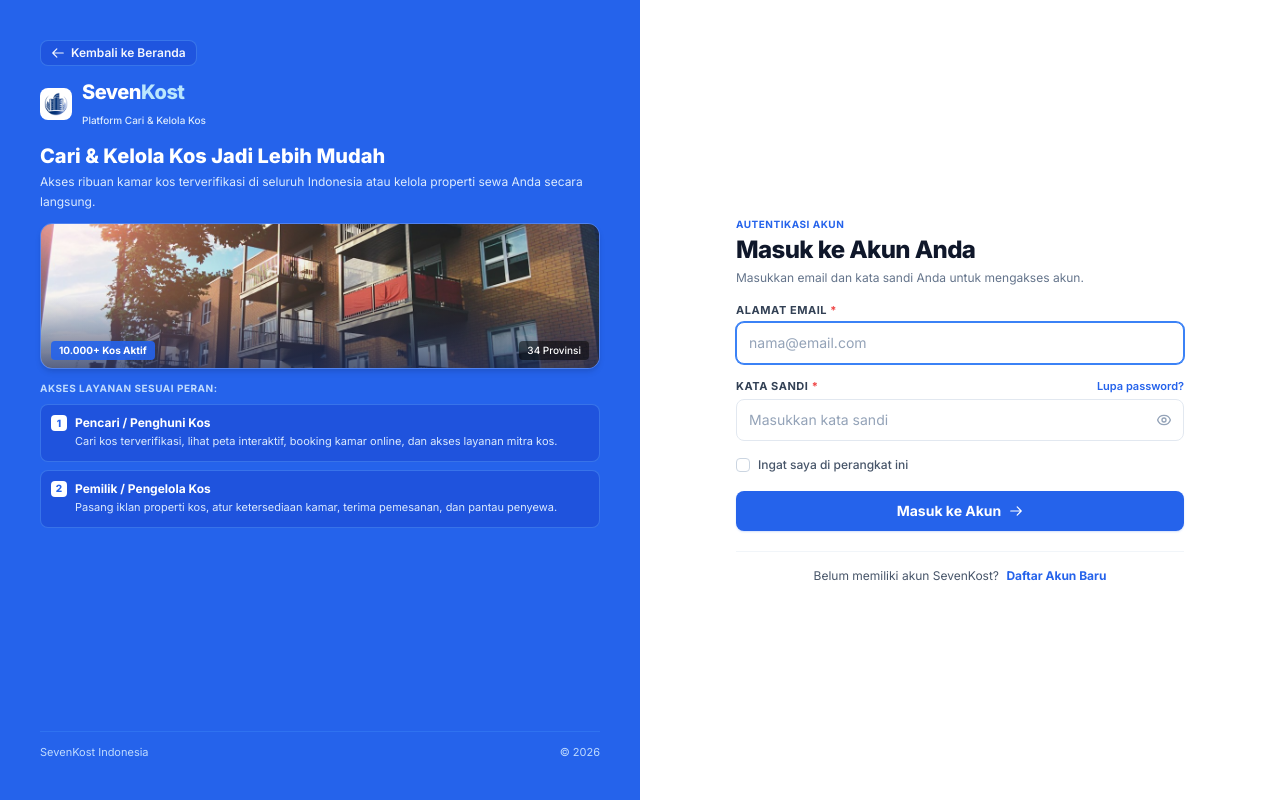
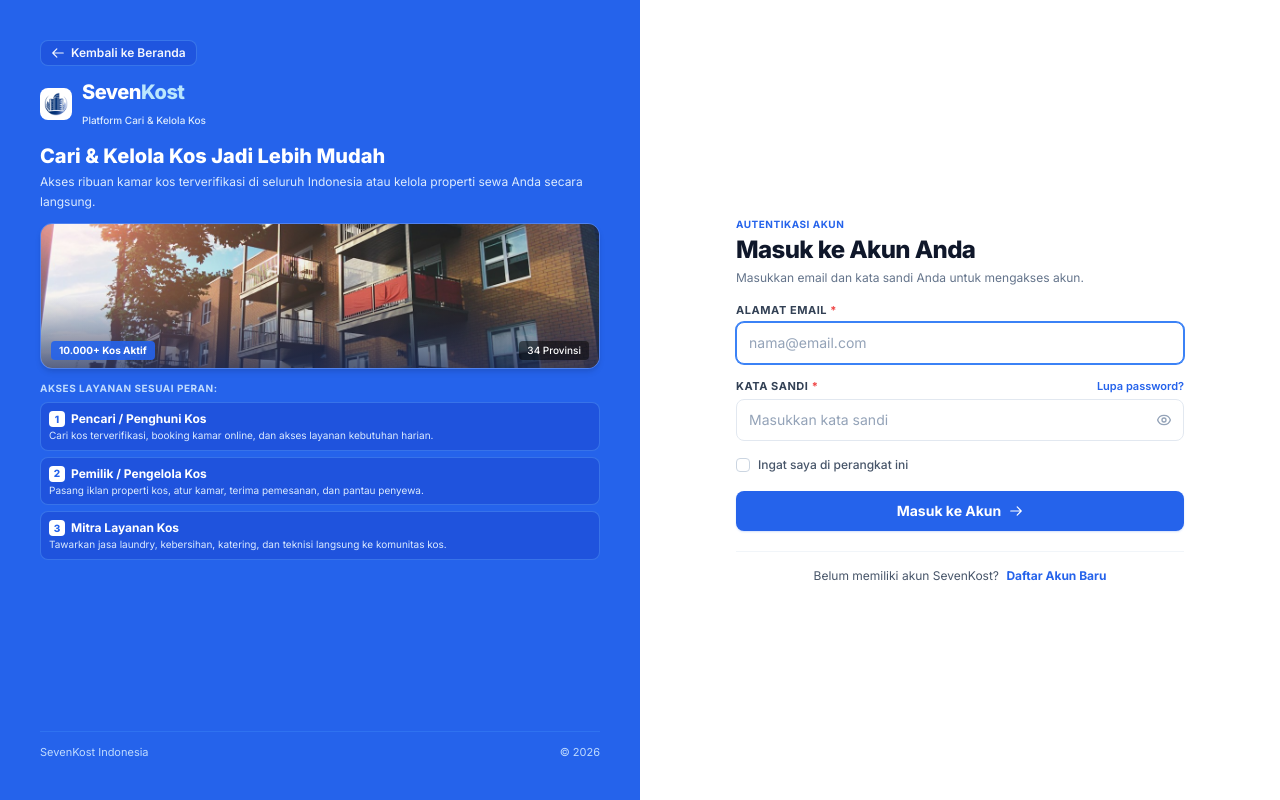
Before and after one commit to Fputradf/seven-kost, a Laravel app: page /login in a window 1280 px wide. Run offline with Laravel 12, Linux system fonts and the light colour scheme; style sheets or scripts are compiled from the project's sources; parts of the project's set-up code (start-up, migrations or seed data) failed here and were passed over.

Commit message:
feat(auth): integrate mitra layanan (service partner) role in registration, login guide, and seeders

```diff
--- a/app/Http/Controllers/Auth/RegisteredUserController.php
+++ b/app/Http/Controllers/Auth/RegisteredUserController.php
@@ -34,7 +34,7 @@ class RegisteredUserController extends Controller
             'name' => ['required', 'string', 'max:255'],
             'email' => ['required', 'string', 'lowercase', 'email', 'max:255', 'unique:'.User::class],
             'password' => ['required', 'confirmed', Rules\Password::defaults()],
-            'role' => ['nullable', 'string', 'in:penghuni,pemilik'],
+            'role' => ['nullable', 'string', 'in:penghuni,pemilik,mitra'],
         ]);
 
         $user = User::create([
@@ -43,7 +43,7 @@ class RegisteredUserController extends Controller
             'password' => Hash::make($request->password),
         ]);
 
-        $role = in_array($request->role, ['penghuni', 'pemilik']) ? $request->role : 'penghuni';
+        $role = in_array($request->role, ['penghuni', 'pemilik', 'mitra']) ? $request->role : 'penghuni';
         $user->assignRole($role);
 
         event(new Registered($user));
--- a/database/seeders/RolePermissionSeeder.php
+++ b/database/seeders/RolePermissionSeeder.php
@@ -18,13 +18,14 @@ class RolePermissionSeeder extends Seeder
         // Reset cached roles and permissions
         app()[PermissionRegistrar::class]->forgetCachedPermissions();
 
-        // 1. Buat 5 peran MVP
+        // 1. Buat peran MVP & Mitra Layanan
         $roles = [
             'superadmin',
             'admin',
             'pemilik',
             'penghuni',
             'pengunjung',
+            'mitra',
         ];
 
         foreach ($roles as $roleName) {
--- a/resources/views/auth/login.blade.php
+++ b/resources/views/auth/login.blade.php
@@ -55,31 +55,42 @@
                     </div>
                 </div>
 
-                {{-- Penjelasan Role Singkat --}}
-                <div class="space-y-2">
+                {{-- Penjelasan Role Singkat (3 Peran: Penghuni, Pemilik, Mitra) --}}
+                <div class="space-y-1.5">
                     <div class="text-[10px] font-bold uppercase tracking-wider text-blue-200">
                         Akses Layanan Sesuai Peran:
                     </div>
 
                     {{-- Role 1: Pencari / Penghuni --}}
-                    <div class="bg-blue-700/70 rounded-lg p-2.5 border border-blue-400/40">
-                        <div class="flex items-center gap-2 mb-0.5">
+                    <div class="bg-blue-700/70 rounded-lg p-2 border border-blue-400/40">
+                        <div class="flex items-center gap-1.5 mb-0.5">
                             <span class="w-4 h-4 rounded bg-white text-blue-600 flex items-center justify-center text-[10px] font-black shrink-0">1</span>
                             <h2 class="font-bold text-xs text-white">Pencari / Penghuni Kos</h2>
                         </div>
-                        <p class="text-[11px] text-blue-100 pl-6 leading-relaxed">
-                            Cari kos terverifikasi, lihat peta interaktif, booking kamar online, dan akses layanan mitra kos.
+                        <p class="text-[10px] text-blue-100 pl-5.5 leading-tight">
+                            Cari kos terverifikasi, booking kamar online, dan akses layanan kebutuhan harian.
                         </p>
                     </div>
 
                     {{-- Role 2: Pemilik Kos --}}
-                    <div class="bg-blue-700/70 rounded-lg p-2.5 border border-blue-400/40">
-                        <div class="flex items-center gap-2 mb-0.5">
+                    <div class="bg-blue-700/70 rounded-lg p-2 border border-blue-400/40">
+                        <div class="flex items-center gap-1.5 mb-0.5">
                             <span class="w-4 h-4 rounded bg-white text-blue-600 flex items-center justify-center text-[10px] font-black shrink-0">2</span>
                             <h2 class="font-bold text-xs text-white">Pemilik / Pengelola Kos</h2>
                         </div>
-                        <p class="text-[11px] text-blue-100 pl-6 leading-relaxed">
-                            Pasang iklan properti kos, atur ketersediaan kamar, terima pemesanan, dan pantau penyewa.
+                        <p class="text-[10px] text-blue-100 pl-5.5 leading-tight">
+                            Pasang iklan properti kos, atur kamar, terima pemesanan, dan pantau penyewa.
+                        </p>
+                    </div>
+
+                    {{-- Role 3: Mitra Layanan --}}
+                    <div class="bg-blue-700/70 rounded-lg p-2 border border-blue-400/40">
+                        <div class="flex items-center gap-1.5 mb-0.5">
+                            <span class="w-4 h-4 rounded bg-white text-blue-600 flex items-center justify-center text-[10px] font-black shrink-0">3</span>
+                            <h2 class="font-bold text-xs text-white">Mitra Layanan Kos</h2>
+                        </div>
+                        <p class="text-[10px] text-blue-100 pl-5.5 leading-tight">
+                            Tawarkan jasa laundry, kebersihan, katering, dan teknisi langsung ke komunitas kos.
                         </p>
                     </div>
                 </div>
```
Also changed, not shown: resources/views/auth/register.blade.php (+33 -11 lines).
